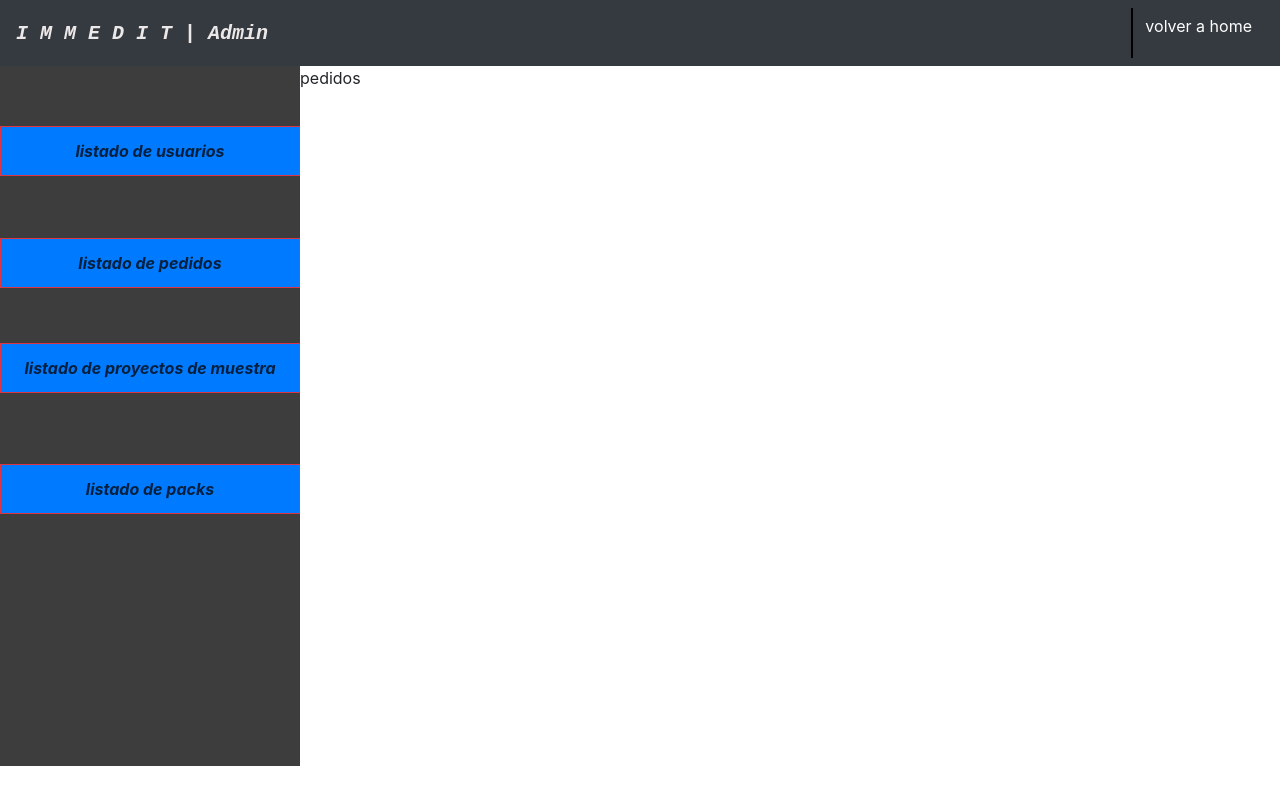
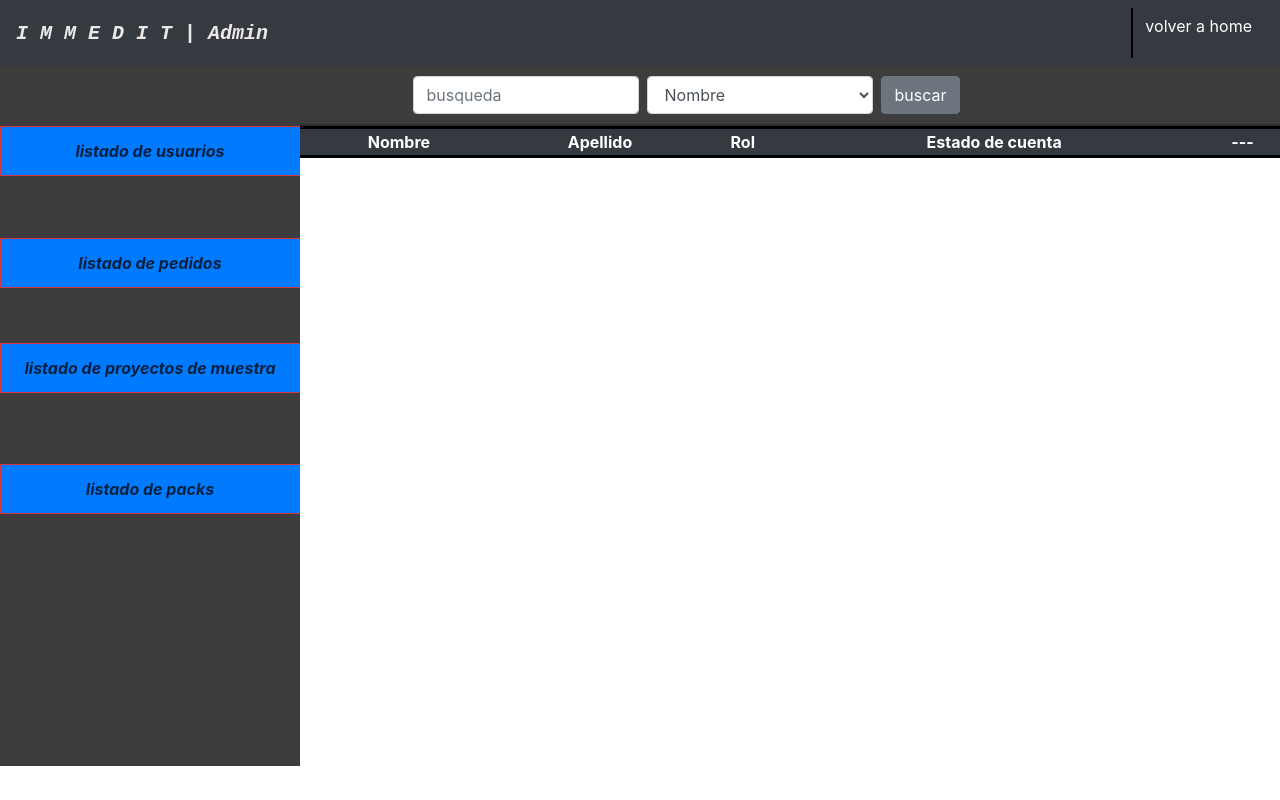
Before and after one commit to MateoMax-hub/Imm-frontend, a React (Create React App) app: page /admin/pedidos in a window 1280 px wide. Built offline with nearby package versions, Linux system fonts and the light colour scheme.

Commit message:
empiezo pedidos

```diff
--- a/src/components/AdminSects/Pedidos/Pedidos.js
+++ b/src/components/AdminSects/Pedidos/Pedidos.js
@@ -1,9 +1,127 @@
-import React from 'react'
+import { React, useState, useEffect } from 'react';
+import './pedidos.css';
+import axios from 'axios';
+import { Button, Modal } from 'react-bootstrap';
 
 function Pedidos() {
+    const handleChangeSearch = () => {
+
+    }
+    const handleSelect = () => {
+
+    }
+    const handleMySubmit = () => {
+
+    }
+
     return (
-        <div>
-            pedidos
+        <div className="w-100">
+            <div className="search-input-pedidos d-flex justify-content-around">
+                <div className="d-flex ">
+                    <input placeHolder="busqueda" className="form-control" onChange={(e) => handleChangeSearch(e)}></input>
+                    <select className="mx-2 form-control" onChange={(e) => handleSelect(e)}>
+                        <option disabled>buscar por</option>
+                        <option value="nombre">Nombre</option>
+                        <option value="apellido">Apellido</option>
+                        <option value="rol">Rol</option>
+                        <option value="estadoCuenta">Estado de cuenta</option>
+                        <option value="email">Email</option>
+                    </select>
+                    <Button onClick={() => handleMySubmit()} variant="secondary">buscar</Button>
+                </div>
+                <div></div>
+            </div>
+            <table className="w-100">
+                <thead className="thead-pedidos">
+                    <tr className="m-2">
+                        <th className="text-center">Nombre</th>
+                        <th className="text-center">Apellido</th>
+                        <th className="text-center">Rol</th>
+                        <th className="text-center">Estado de cuenta</th>
+                        <th className="text-center">---</th>
+                    </tr>
+                </thead>
+                <tbody className="mt-2">
+                    {/* {usersFiltrados.map((u) => (
+                        <>
+                            <tr>
+                                <th className="text-center">{u.nombre}</th>
+                                <th className="text-center">{u.apellido}</th>
+                                <th className="text-center">{u.rol}</th>
+                                <th className="text-center">{u.estadoCuenta}</th>
+                                <th className="text-center">
+                                    <Button
+                                        variant="outline-dark"
+                                        onClick={() => setUser(u)}
+                                        className="mr-3"
+                                    >
+                                        mas info
+                                    </Button>
+                                    <Button variant="info" onClick={() => editModal(u)}>
+                                        editar
+                                    </Button>
+                                </th>
+                            </tr>
+                        </>
+                    ))} */}
+                </tbody>
+            </table>
+
+            {/* <Modal show={show} onHide={handleClose}>
+                <Modal.Body>
+                    <div className="text-center">
+                        <b>
+                            <i>Datos de usuario</i>
+                        </b>
+                    </div>
+                    <hr />
+                    <div className="d-flex flex-column ml-2">
+                        {editing ? (
+                            <>
+                                <form onSubmit={handleSubmit}>
+                                    <p>Nombre: {user.nombre}</p>
+                                    <p>Apellido: {user.apellido}</p>
+                                    <div className="d-flex flex-column">
+                                        <label>rol</label>
+                                        <select onChange={(e) => handleChange(e)} name="rol" className="mb-3 form-control">
+                                            <Option1 rol={user.rol} />
+                                        </select>
+                                        <label>estado de cuenta</label>
+                                        <select
+                                            onChange={(e) => handleChange(e)}
+                                            name="estadoCuenta"
+                                            className="mb-3 form-control"
+                                        >
+                                            <Option2 estado={user.estadoCuenta} />
+                                        </select>
+                                    </div>
+                                    <p>Email: {user.email}</p>
+                                    <input
+                                        onChange={(e) => handleChange(e)}
+                                        name="balance"
+                                        className="form-control"
+                                        placeholder="balance"
+                                        type="number"
+                                        defaultValue={user.balance}
+                                    ></input>
+                                    <Button variant="primary" className="w-100 mt-2" type="submit">
+                                        Actualizar
+                                    </Button>
+                                </form>
+                            </>
+                        ) : (
+                            <>
+                                <p>Nombre: {user.nombre}</p>
+                                <p>Apellido: {user.apellido}</p>
+                                <p>Rol: {user.rol}</p>
+                                <p>Estado de cuenta: {user.estadoCuenta}</p>
+                                <p>Email: {user.email}</p>
+                                <p>Balance: {user.balance}</p>
+                            </>
+                        )}
+                    </div>
+                </Modal.Body>
+            </Modal> */}
         </div>
     )
 }
--- /dev/null
+++ b/src/components/AdminSects/Pedidos/pedidos.css
@@ -0,0 +1,13 @@
+.thead-pedidos {
+    background-color: #343a40;
+    color: white;
+    padding: 2%;
+}
+.w-95 {
+    width: 95%;
+}
+.search-input-pedidos {
+    border-bottom: 2px rgb(46, 45, 45) solid;
+    background-color: rgba(5, 5, 5, 0.774);
+    padding: 10px;
+}
```
